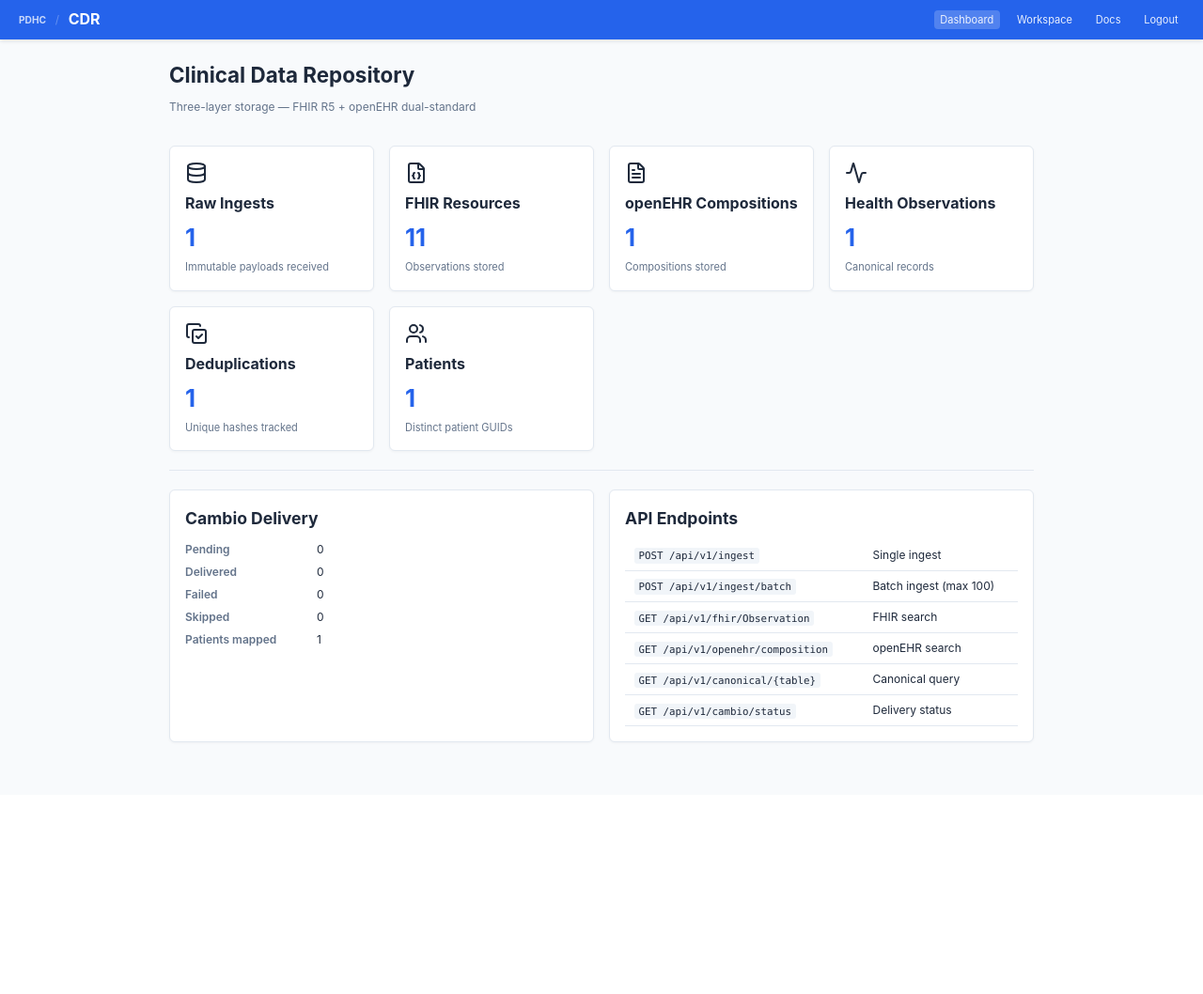
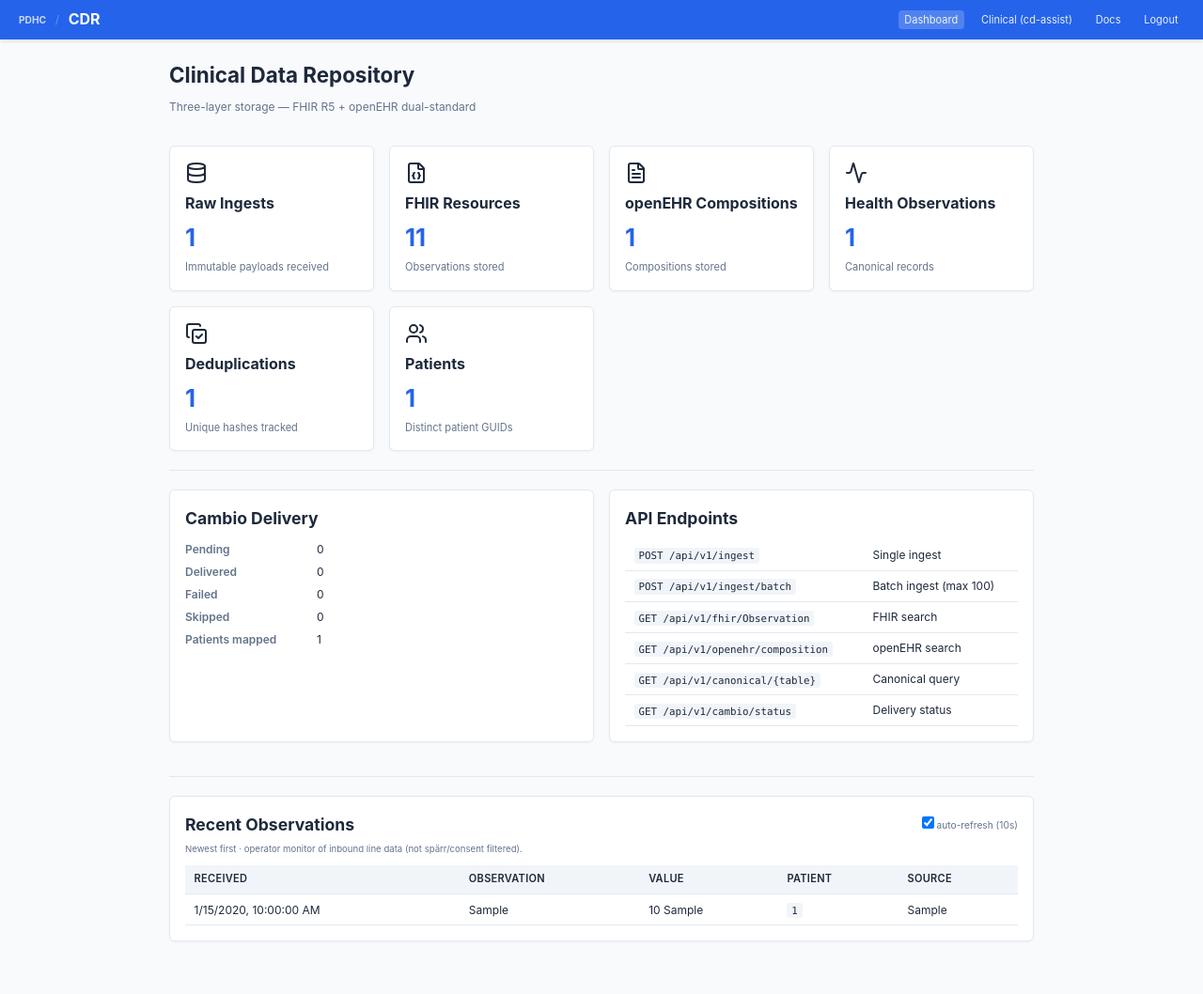
Before and after one commit to profingvar/cdr.pdhc, a Flask app: page / in a window 1280 px wide. Shown: the whole page at 94% size. Before the commit the page ends 791 px from the top, so only its background shows below. Run offline with Flask 3, Linux system fonts and the light colour scheme; tables that the repository leaves empty hold one stand-in row (values such as "Sample post"); data that the repository does not hold is empty.

Commit message:
cdr1: recent-observations monitor + concept display resolution
- stats.py: add GET /api/v1/recent-observations — newest-first operator
  feed of inbound canonical observations, concept display names resolved
  via plan.pdhc. Deliberately NOT spärr/consent-filtered (operator
  monitor, SSO-gated); clinical spärr-filtered reads stay in cd-assist.
- dashboard.html: Recent Observations table with 10s auto-refresh.
- base.html: relabel nav "Workspace" -> "Clinical (cd-assist)" so the
  cross-link to the clinical dashboard is unambiguous.
- .env.example: document PLAN_BASE_URL=http://host.docker.internal:9030.
  When unset/empty, resolve_display short-circuits and the clinical read
  surface shows raw urn:pdhc:concept/<guid> instead of names; the
  127.0.0.1 default is unreachable from inside the container.

Co-Authored-By: Claude Opus 4.8 <noreply@anthropic.com>

```diff
--- a/cdr_app/app/api/stats.py
+++ b/cdr_app/app/api/stats.py
@@ -1,5 +1,5 @@
 """Dashboard stats API."""
-from flask import Blueprint, jsonify
+from flask import Blueprint, jsonify, request
 from app import db
 from app.models import IngestRaw, FhirResource, OpenEhrComposition, HealthObservation, DedupeRegistry
 from app.models.resources import RESOURCES, live_model
@@ -26,3 +26,49 @@ def stats():
         "dedupe_registry": DedupeRegistry.query.count(),
         "patients": patients,
     }), 200
+
+
+@bp.get("/recent-observations")
+def recent_observations():
+    """Latest canonical observations, newest first — the CDR's own
+    monitoring feed (line data). Distinct from the clinical read surface
+    (/api/v1/clinical/*): this is an operator view of what is arriving in
+    this repository, ordered by ingest time. NOTE: it does NOT apply
+    spärr/org scoping — it is an operator monitor gated by the CDR's own
+    SSO login, not a care-delivery clinical read.
+    """
+    from app.api.clinical_read import resolve_display  # display via plan.pdhc
+    limit = request.args.get("limit", 50, type=int) or 50
+    limit = max(1, min(limit, 200))
+    Obs = live_model("Observation")
+    rows = (Obs.query
+            .order_by(Obs.received_at.desc(), Obs.created_at.desc())
+            .limit(limit).all())
+    disp_cache = {}
+
+    def _disp(code):
+        if code not in disp_cache:
+            disp_cache[code] = resolve_display(code)
+        return disp_cache[code]
+
+    items = []
+    for o in rows:
+        code = getattr(o, "code_canonical", None)
+        vq = getattr(o, "value_quantity", None)
+        value = (float(vq) if vq is not None
+                 else getattr(o, "value_string", None)
+                 or getattr(o, "value_code", None))
+        recv = getattr(o, "received_at", None)
+        eff = getattr(o, "effective_at", None)
+        items.append({
+            "received_at": recv.isoformat() if recv else None,
+            "effective_at": eff.isoformat() if eff else None,
+            "patient_guid": getattr(o, "patient_guid", None),
+            "code": code,
+            "display": _disp(code),
+            "value": value,
+            "unit": getattr(o, "value_unit", None),
+            "source": getattr(o, "source", None),
+            "org_guid": getattr(o, "org_guid", None),
+        })
+    return jsonify({"items": items, "count": len(items)}), 200
--- a/cdr_app/app/templates/base.html
+++ b/cdr_app/app/templates/base.html
@@ -16,7 +16,7 @@
     </div>
     <ul class="nav-links">
       <li><a href="/" {% if request.path == '/' %}class="active"{% endif %}>Dashboard</a></li>
-      <li><a href="https://dashboard.pdhc.se/workspace">Workspace</a></li>
+      <li><a href="https://dashboard.pdhc.se/workspace">Clinical (cd-assist)</a></li>
       <li><a href="/docs" {% if request.path == '/docs' %}class="active"{% endif %}>Docs</a></li>
       <li><a href="/auth/logout">Logout</a></li>
     </ul>
--- a/cdr_app/app/templates/dashboard.html
+++ b/cdr_app/app/templates/dashboard.html
@@ -74,6 +74,28 @@
   </div>
 </div>
 
+<hr class="section-break">
+
+<div class="card">
+  <div style="display:flex;justify-content:space-between;align-items:center;gap:1rem;flex-wrap:wrap;">
+    <h2 style="margin:0;">Recent Observations</h2>
+    <label style="font-size:.85em;color:var(--text-muted);">
+      <input type="checkbox" id="obs-autorefresh" checked> auto-refresh (10s)
+    </label>
+  </div>
+  <p class="text-muted" style="font-size:.8em;margin:.25rem 0 .6rem;">
+    Newest first · operator monitor of inbound line data (not spärr/consent filtered).
+  </p>
+  <div class="table-wrap" style="overflow-x:auto;">
+    <table>
+      <thead>
+        <tr><th>Received</th><th>Observation</th><th>Value</th><th>Patient</th><th>Source</th></tr>
+      </thead>
+      <tbody id="obs-rows"><tr><td colspan="5" class="text-muted">Loading…</td></tr></tbody>
+    </table>
+  </div>
+</div>
+
 {% endblock %}
 
 {% block scripts %}
@@ -102,5 +124,43 @@ async function loadStats() {
   } catch(e) {}
 }
 loadStats();
+
+function escapeHtml(s) {
+  return String(s).replace(/[&<>"']/g, c => (
+    {'&':'&amp;','<':'&lt;','>':'&gt;','"':'&quot;',"'":'&#39;'}[c]));
+}
+function fmtTime(iso) {
+  if (!iso) return '—';
+  try { return new Date(iso).toLocaleString(); } catch(e) { return iso; }
+}
+function shortGuid(g) { return g ? g.slice(0, 8) : '—'; }
+async function loadRecentObs() {
+  try {
+    const r = await fetch('/api/v1/recent-observations?limit=50');
+    if (!r.ok) return;
+    const d = await r.json();
+    const tb = document.getElementById('obs-rows');
+    if (!tb) return;
+    if (!d.items || !d.items.length) {
+      tb.innerHTML = '<tr><td colspan="5" class="text-muted">No observations yet</td></tr>';
+      return;
+    }
+    tb.innerHTML = d.items.map(o => {
+      const name = o.display || o.code || '—';
+      const val = (o.value === null || o.value === undefined ? '—' : o.value)
+                  + (o.unit ? ' ' + o.unit : '');
+      return '<tr><td>' + fmtTime(o.received_at) + '</td>'
+           + '<td>' + escapeHtml(name) + '</td>'
+           + '<td>' + escapeHtml(String(val)) + '</td>'
+           + '<td><code>' + shortGuid(o.patient_guid) + '</code></td>'
+           + '<td>' + escapeHtml(o.source || '—') + '</td></tr>';
+    }).join('');
+  } catch(e) {}
+}
+loadRecentObs();
+setInterval(() => {
+  const cb = document.getElementById('obs-autorefresh');
+  if (cb && cb.checked) loadRecentObs();
+}, 10000);
 </script>
 {% endblock %}
```
Also changed, not shown: 1 other file.
